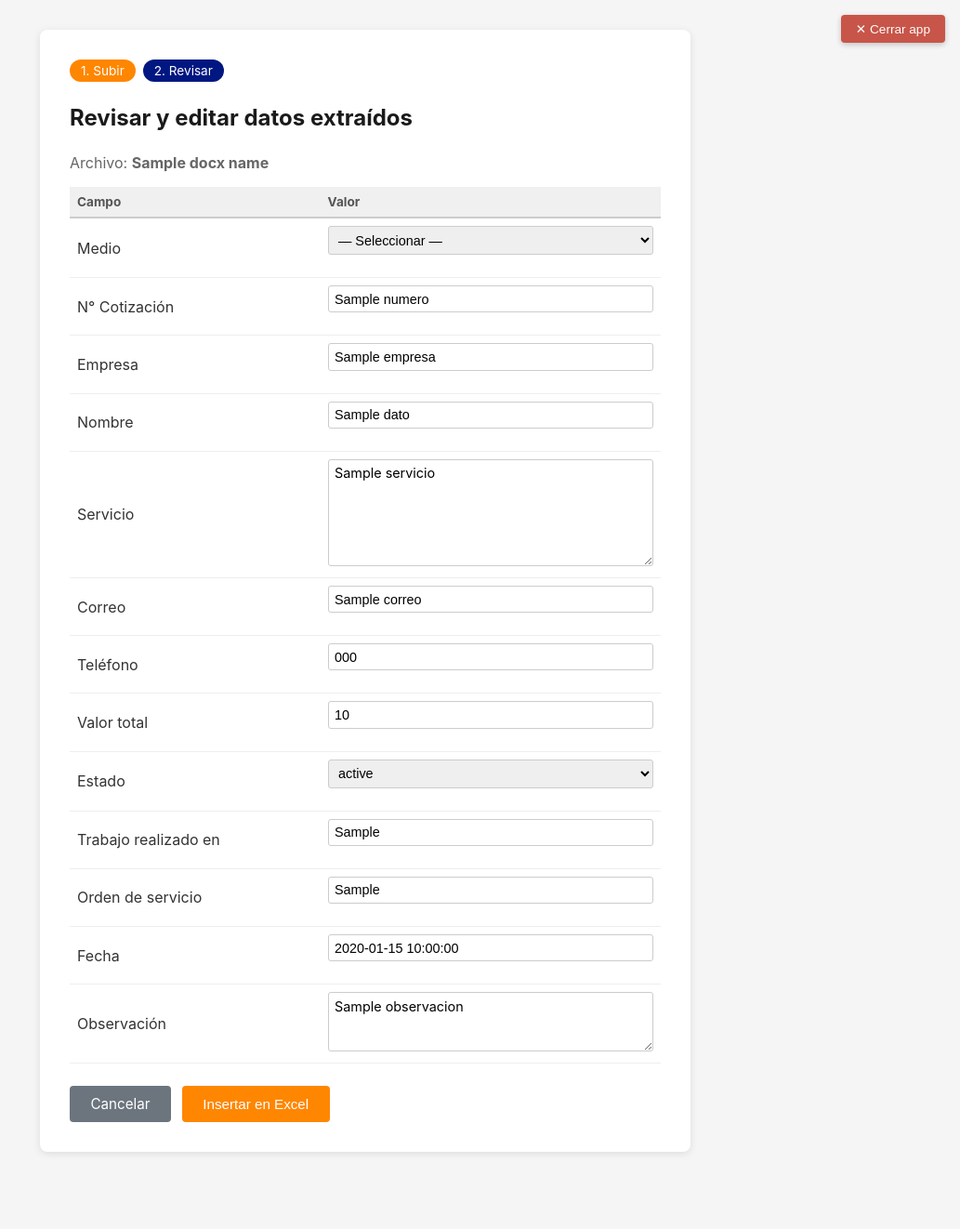
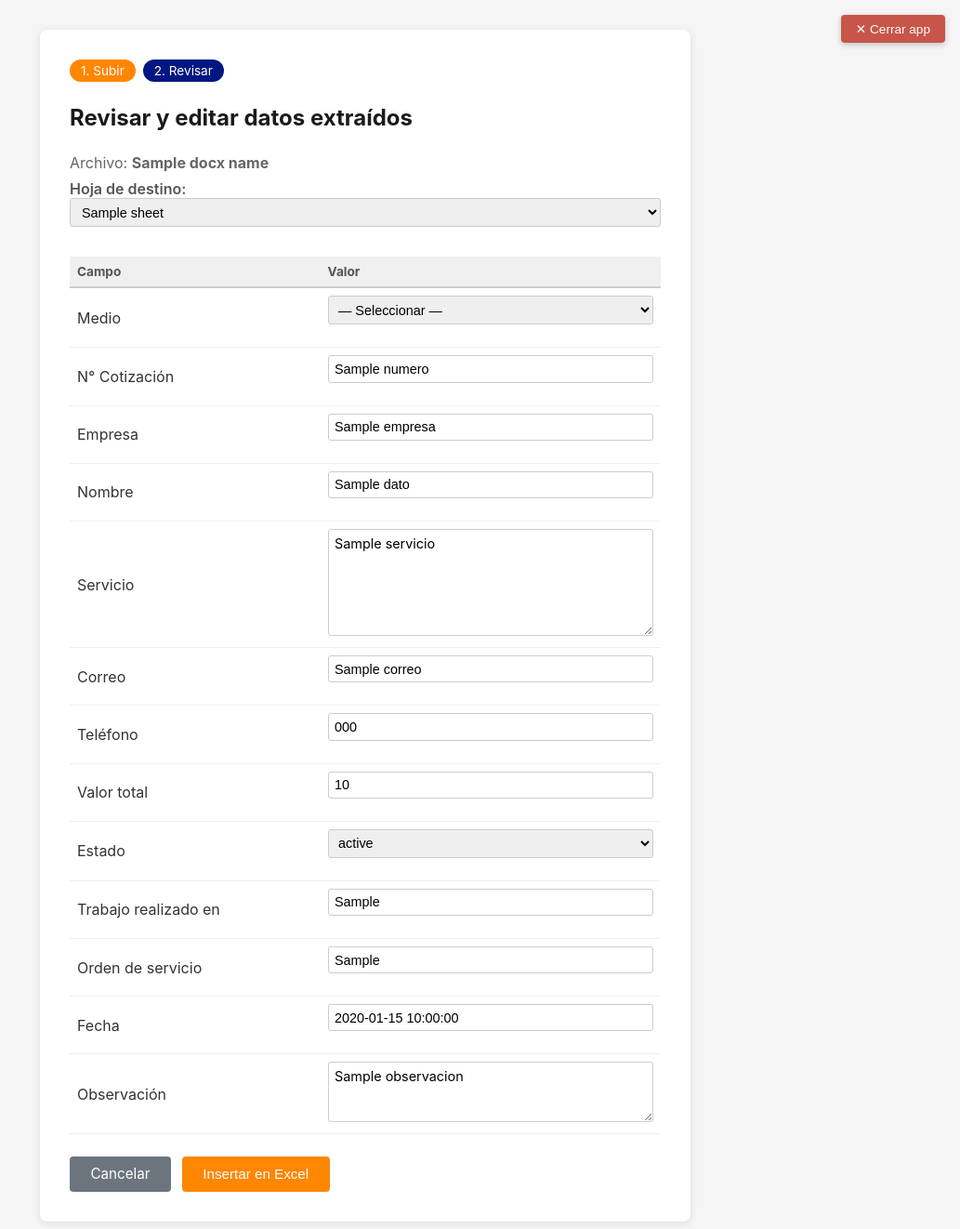
Before and after one commit to JulianSalazarD/excel-export, a Python web app: template templates/preview.html in a window 1280 px wide. Shown: the top 1322 px of the page at 93% size, without its empty margins (247-1280 px from the left). Before the commit the page ends 1241 px from the top, so only its background shows below. Run offline with Jinja, Linux system fonts and the light colour scheme; the template is opened without the code that fills it: most values are stand-ins (such as "Sample title", 1, 10 or a date in 2020).

Commit message:
seleccionar hoja

```diff
--- a/insert_cotizacion.py
+++ b/insert_cotizacion.py
@@ -59,9 +59,13 @@ def insert_cotizacion(
     datos: DatosCotizacion,
     xlsx_path: Path = XLSX_PATH,
     skip_duplicates: bool = True,
+    sheet_name: Optional[str] = None,
 ) -> bool:
     wb = load_workbook(xlsx_path)
-    ws = find_data_sheet(wb)
+    if sheet_name and sheet_name in wb.sheetnames:
+        ws = wb[sheet_name]
+    else:
+        ws = find_data_sheet(wb)
     header_row = find_header_row(ws)
     data_start = header_row + 1
 
--- a/templates/preview.html
+++ b/templates/preview.html
@@ -8,13 +8,27 @@
   </div>
 
   <h1>Revisar y editar datos extraídos</h1>
-  <p style="color:#666; margin-bottom:1rem;">
+  <p style="color:#666; margin-bottom:.5rem;">
     Archivo: <strong>{{ docx_name }}</strong>
   </p>
 
   <form method="post" action="/insertar">
     <input type="hidden" name="docx_tmp" value="{{ docx_tmp }}">
     <input type="hidden" name="xlsx_path" value="{{ xlsx_path }}">
+
+    {% if sheets %}
+    <div style="margin-bottom:1rem;">
+      <label for="sheet_name" style="display:inline;font-weight:600;color:#555;">Hoja de destino:</label>
+      <select name="sheet_name" id="sheet_name"
+              style="padding:.35rem .5rem;border:1px solid #ccc;border-radius:3px;font-size:.9rem;min-width:200px;">
+        {% for s in sheets %}
+        <option value="{{ s }}" {% if s == selected_sheet %}selected{% endif %}>{{ s }}</option>
+        {% endfor %}
+      </select>
+    </div>
+    {% else %}
+      <input type="hidden" name="sheet_name" value="">
+    {% endif %}
 
     <table class="table-preview">
       <thead>
```
Also changed, not shown: app.py (+13 -2 lines), xlsx_manager.py (+27 -0 lines).
